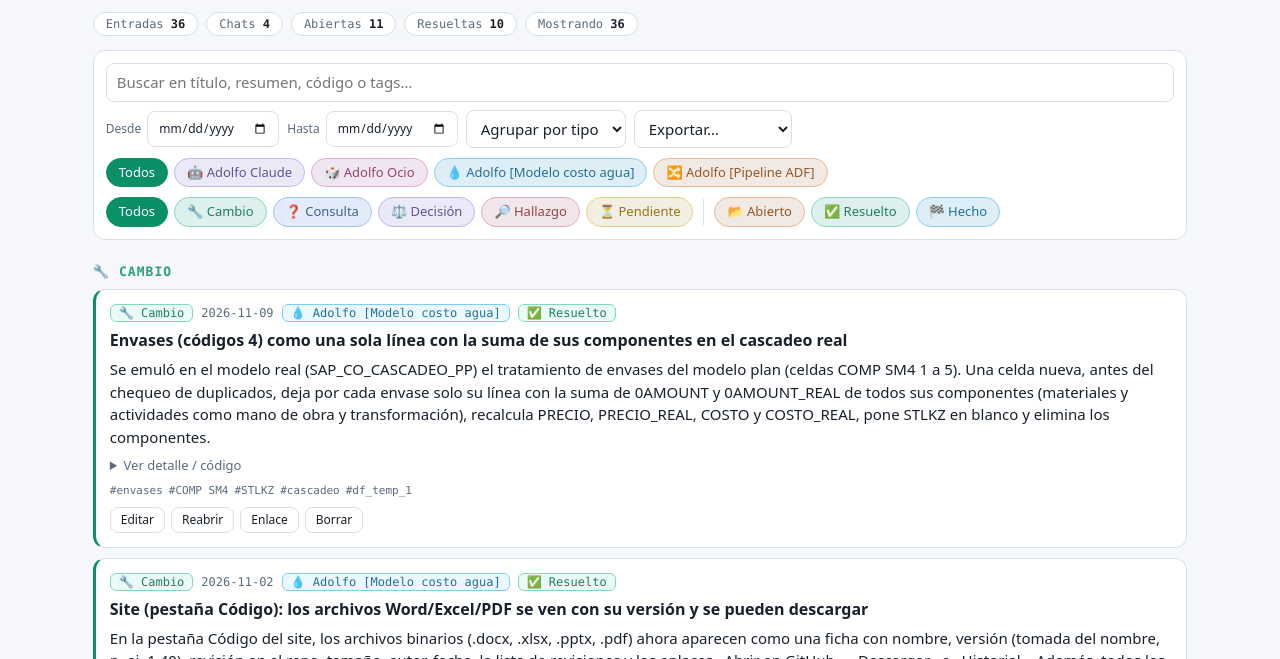
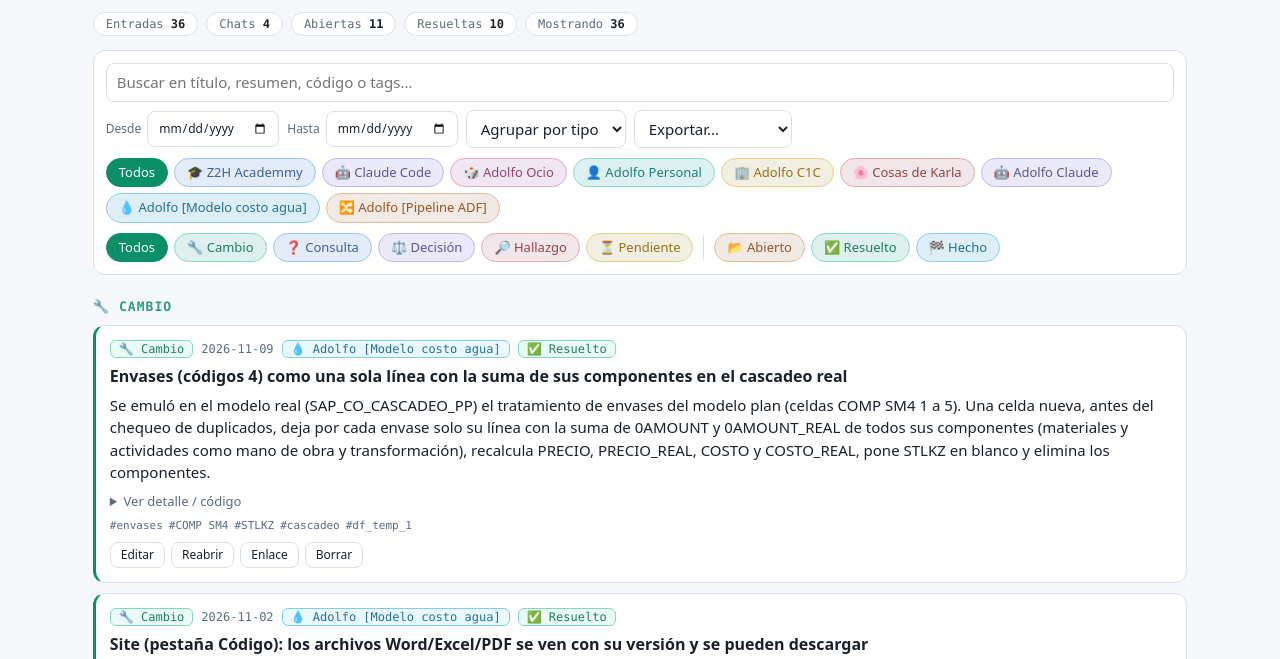
Before and after one commit to AdolfoA/log_job, a plain HTML site: page index.html in a window 1280 px wide. Shown: the part 120-779 px from the top of the page. Drawn offline with Linux system fonts and the light colour scheme.

Commit message:
site: filtros y campo Chat usan los proyectos de Claude (lista PROYECTOS, texto libre permitido)
Los filtros de arriba muestran los proyectos y, después, solo los nombres antiguos que aún tienen entradas. El desplegable del formulario sugiere solo los proyectos y sigue aceptando cualquier otro nombre.

Co-Authored-By: Claude Sonnet 5.5 <noreply@anthropic.com>
Claude-Session: https://claude.ai/code/session_019P2FDhYruhzdnNnSaWGryf

```diff
--- a/index.html
+++ b/index.html
@@ -303,7 +303,7 @@ dialog textarea{min-height:90px;resize:vertical}
     <label>Título<input name="titulo" required></label>
     <label>Resumen<textarea name="resumen"></textarea></label>
     <div style="display:grid;grid-template-columns:1fr 1fr;gap:8px">
-      <label>Chat / origen<input name="chat" list="chatsList" placeholder="Adolfo [Modelo costo agua]"></label>
+      <label>Chat / origen<input name="chat" list="chatsList" placeholder="Proyecto (elige o escribe otro)"></label>
       <label>Fecha límite<input type="date" name="limite"></label>
     </div>
     <div class="lbl">Tags<div class="chips" id="pTags"></div></div>
@@ -314,7 +314,7 @@ dialog textarea{min-height:90px;resize:vertical}
 <dialog id="dlg">
   <form method="dialog" id="form">
     <h2 style="margin:0" id="dlgTitulo">Nueva entrada</h2>
-    <label>Chat<input name="chat" list="chatsList" placeholder="Adolfo [Modelo costo agua]" required></label>
+    <label>Chat<input name="chat" list="chatsList" placeholder="Proyecto (elige o escribe otro)" required></label>
     <datalist id="chatsList"></datalist>
     <div style="display:grid;grid-template-columns:1fr 1fr 1fr;gap:8px">
       <label>Fecha<input type="date" name="fecha" required></label>
@@ -374,8 +374,12 @@ const ESTILOS = {
   tipo: {Cambio:['🔧','#34d399'], Consulta:['❓','#60a5fa'], Decisión:['⚖️','#a78bfa'], Hallazgo:['🔎','#f87171'], Pendiente:['⏳','#fbbf24']},
   estado: {Abierto:['📂','#fb923c'], Resuelto:['✅','#34d399'], Hecho:['🏁','#38bdf8']},
   categoria: {'Bitácora':['📒','#2dd4bf'], 'Claude / Agentes':['🤖','#a78bfa'], 'Documentación':['📄','#60a5fa'], 'Git':['🌿','#fb923c'], 'Juegos':['🎮','#f472b6'], 'Modelo de costos':['💰','#fbbf24'], 'Pipeline / Spark':['⚡','#38bdf8'], 'Repos y código':['💻','#a3e635'], 'Seguridad':['🔒','#f87171'], 'Sin categoría':['📁','#94a3b8']},
-  chat: {'Adolfo Claude':['🤖','#a78bfa'], 'Adolfo Ocio':['🎲','#f472b6'], 'Adolfo [Modelo costo agua]':['💧','#38bdf8'], 'Adolfo [Pipeline ADF]':['🔀','#fb923c']}
+  chat: {'Z2H Academmy':['🎓','#60a5fa'], 'Claude Code':['🤖','#a78bfa'], 'Adolfo Ocio':['🎲','#f472b6'], 'Adolfo Personal':['👤','#2dd4bf'], 'Adolfo C1C':['🏢','#fbbf24'], 'Cosas de Karla':['🌸','#f87171'],
+         'Adolfo Claude':['🤖','#a78bfa'], 'Adolfo [Modelo costo agua]':['💧','#38bdf8'], 'Adolfo [Pipeline ADF]':['🔀','#fb923c']}
 };
+/* Proyectos de Claude: son los filtros de arriba y las sugerencias del campo Chat.
+   Para agregar o quitar uno, edita esta lista. En el formulario se puede escribir cualquier otro nombre. */
+const PROYECTOS = ['Z2H Academmy', 'Claude Code', 'Adolfo Ocio', 'Adolfo Personal', 'Adolfo C1C', 'Cosas de Karla'];
 function estilo(kind, v){ const e = (ESTILOS[kind] || {})[v]; return e ? {i: e[0], c: e[1]} : {i: kind === 'chat' ? '💬' : '🏷️', c: hashPal(v)}; }
 function colorear(node, kind, v, texto){
   const st = estilo(kind, v); node.classList.add('k'); node.style.setProperty('--c', st.c); node.textContent = st.i + ' ' + (texto || v); return node;
@@ -394,14 +398,16 @@ function render(){
   const data = todas();
   const chatsU = [...new Set(data.map(e => e.chat))].sort();
   const tiposU = [...new Set(data.map(e => e.tipo))].sort();
-  chips($('chats'), chatsU, 'chat');
+  // Filtros: primero los proyectos; luego, solo los nombres antiguos que aún tienen entradas.
+  chips($('chats'), [...PROYECTOS, ...chatsU.filter(c => !PROYECTOS.includes(c))], 'chat');
   const tc = $('tipos'); tc.replaceChildren();
   const mk = (t, on, fn) => { const ch = el('span','chip' + (on ? ' on' : ''), t); ch.onclick = fn; tc.append(ch); };
   mk('Todos', !filtro.tipo && !filtro.estado, () => { filtro.tipo = ''; filtro.estado = ''; render(); });
   tiposU.forEach(v => { mk(v, filtro.tipo === v, () => { filtro.tipo = filtro.tipo === v ? '' : v; render(); }); colorear(tc.lastChild, 'tipo', v); });
   tc.append(el('span','sep'));
   ['Abierto','Resuelto','Hecho'].filter(x => data.some(e => e.estado === x)).forEach(v => { mk(v, filtro.estado === v, () => { filtro.estado = filtro.estado === v ? '' : v; render(); }); colorear(tc.lastChild, 'estado', v); });
-  $('chatsList').replaceChildren(...chatsU.map(c => { const o = el('option'); o.value = c; return o; }));
+  // Sugerencias del campo Chat: solo los proyectos (el campo sigue aceptando texto libre).
+  $('chatsList').replaceChildren(...PROYECTOS.map(c => { const o = el('option'); o.value = c; return o; }));
 
   const q = filtro.q.toLowerCase();
   let vis = data.filter(e =>
```
